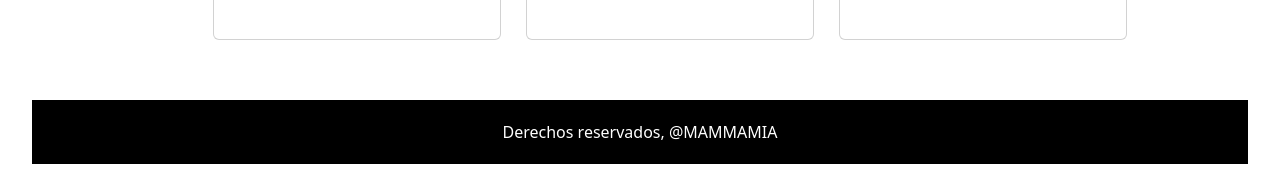
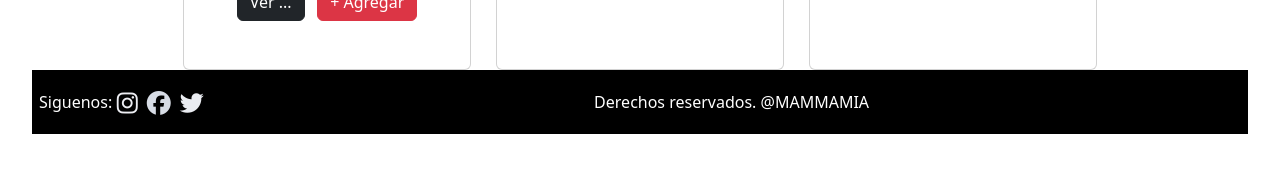
Before and after one commit to Nuncia/mammaMia, a React (Vite) app: page / in a window 1280 px wide. Shown: the part 1424-1617 px from the top of the page. After the commit the page ends 1590 px from the top, so only its background shows below. Built offline with nearby package versions, Linux system fonts and the light colour scheme.

Commit message:
Se realizan ajustes a componente  Navbar

```diff
--- a/src/components/Footer.jsx
+++ b/src/components/Footer.jsx
@@ -1,9 +1,24 @@
 const Footer = () => {
    return (
-      <footer>
-         <p style={{ margin: '0px', padding: '20px', textAlign: 'center' }}>
-            Derechos reservados, @MAMMAMIA
-         </p>
+      <footer style={{ display: 'flex' }}>
+         <div className="contenedorSiguenos">
+            <p style={{ margin: '0px' }}>Siguenos:</p>
+            <div className="iconos">
+               <i
+                  className="fa-brands fa-instagram fa-xl"
+                  style={{ color: '#edeef3' }}
+               ></i>
+               <i
+                  className="fa-brands fa-facebook fa-xl"
+                  style={{ color: '#d7dce5' }}
+               ></i>
+               <i
+                  className="fa-brands fa-twitter fa-xl"
+                  style={{ color: '#eaecf1' }}
+               ></i>
+            </div>
+         </div>
+         <p className="piePagina">Derechos reservados. @MAMMAMIA</p>
       </footer>
    );
 };
--- a/src/components/NavBar.jsx
+++ b/src/components/NavBar.jsx
@@ -7,18 +7,18 @@ const NavBar = () => {
    const setActive = (isActive) => (isActive ? 'active' : 'inActive');
    return (
       <div>
-         <div
-            style={{}}
-            className="navbar navbar-expand-xxl navbar-dark bg-dark"
-         >
+         <div className="navbar navbar-expand-xxl navbar-dark bg-dark">
             <div className="container-fluid">
-               {/* <a className="navbar-brand"> */}
                <div style={{ display: 'flex' }}>
                   <NavLink className={setActive} to="/">
                      Pizzería Mamma Mia! 🍕
                   </NavLink>
                </div>
-               {/* </a> */}
+               <NavLink className={setActive} to="/">
+                  <p style={{ marginBottom: '0px', marginLeft: '10px' }}>
+                     Menú
+                  </p>
+               </NavLink>
                <button
                   className="navbar-toggler"
                   type="button"
--- a/src/index.css
+++ b/src/index.css
@@ -3,15 +3,20 @@
     text-decoration: none;
 }
 .inActive{
-    color: black;
+    color: rgb(147, 144, 144);
     text-decoration: none;
 }
 .contenedor{
-    margin: 30px 0px 60px 60px;
+    /* margin: 60px 0px 60px 30px;
+     */
+     margin-top: 60px;
+     /* padding-left: 100px; */
     display: flex;
     flex-wrap: wrap;
     gap: 25px;
     justify-content: center;
+    margin-left: auto;
+    margin-right: auto;
 }
 main{
     min-height: 100vh;
@@ -80,3 +85,25 @@ footer{
     margin-left: 8px;
     margin-bottom: auto;
 }
+.contenedor__carrito{
+    width: 680px;
+}
+.piePagina{
+    margin: 0px;
+    padding: 20px;
+    text-align: center;
+    margin-left: auto;
+    margin-right: auto;
+}
+.iconos{
+    display: flex;
+    justify-content: space-around;
+    align-items: stretch;
+    width: 96px;
+}
+.contenedorSiguenos{
+    display: flex;
+    justify-content: center;
+    align-items: center;
+    padding: 7px;
+}
--- a/src/views/Carrito.jsx
+++ b/src/views/Carrito.jsx
@@ -32,7 +32,6 @@ const Carrito = () => {
       producto.cantidad = producto.cantidad + 1;
       setMontoTotal(montoTotal + producto.price);
       setcantidadProductos(cantidadProductos + 1);
-      // navigate(`/carrito`);
    };
 
    const volverDetalle = (producto) => {
@@ -93,7 +92,7 @@ const Carrito = () => {
                               </td>
                               <td>
                                  <p
-                                    style={{ color: 'blue' }}
+                                    style={{ color: 'blue', cursor: 'pointer' }}
                                     onClick={() => volverDetalle(item)}
                                  >
                                     {item.name.toUpperCase()}
@@ -144,9 +143,6 @@ const Carrito = () => {
                <div className="detalle__2" style={{}}>
                   Debes agregar productos al carrito
                </div>
-               <button onClick={volver} style={{ width: '129px' }}>
-                  Ir al inicio
-               </button>
             </div>
          )}
       </div>
--- a/src/views/Pizza.jsx
+++ b/src/views/Pizza.jsx
@@ -18,8 +18,7 @@ const Pizza = () => {
       <div className="detalle">
          {pizza === undefined ? (
             <div className="detalle__2">
-               <h2>Volver a seleccionar una pizza</h2>
-               <button onClick={volver}>Volver...</button>
+               <h3>Ocurrio un error: vuelva a seleccionar la pizza</h3>
             </div>
          ) : (
             <div className="detalle">
```
